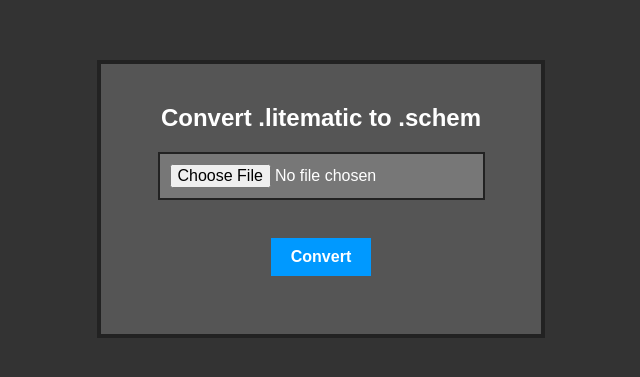
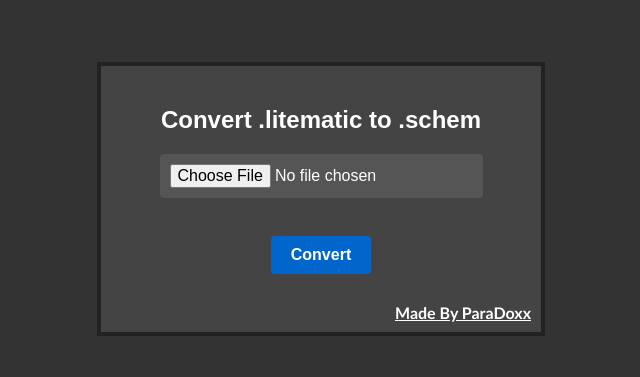
Before and after one commit to ParaDoxx619/lite2schem, a plain HTML site: page index.html in a window 1280 px wide. Shown: the part 209-586 px from the top of the page, without its empty margins (319-959 px from the left). Drawn offline with Linux system fonts and the light colour scheme.

Commit message:
Update index.html

```diff
--- a/index.html
+++ b/index.html
@@ -1,11 +1,6 @@
-
 <!DOCTYPE html>
 <html>
   <head>
-     <meta charset="UTF-8">
-    <meta name="viewport" content="width=device-width, initial-scale=1.0">
-    <meta name="description" content="A tool to convert .litematic files to .schem files">
-    <title>Litematic to Schem Converter</title>
     <style>
       body {
         display: flex;
@@ -13,51 +8,68 @@
         justify-content: center;
         height: 100vh;
         font-family: Arial, sans-serif;
-        background-color: #333333;
+        background-color: #333;
       }
 
       .box {
-        background-color: #555555;
-        border: 4px solid #222222;
+        background-color: #444;
+        border: 4px solid #222;
         padding: 20px;
         text-align: center;
         width: 400px;
+        position: relative;
       }
 
       h2 {
         font-size: 24px;
         font-weight: bold;
+        color: #fff;
         margin-bottom: 20px;
-        color: white;
       }
 
       input[type="file"] {
         font-size: 16px;
         padding: 10px;
         margin-bottom: 20px;
-        background-color: #777777;
-        border: 2px solid #222222;
-        color: white;
+        background-color: #555;
+        color: #fff;
+        border: none;
+        border-radius: 4px;
       }
 
       button {
         font-size: 16px;
         font-weight: bold;
         padding: 10px 20px;
-        background-color: #0099ff;
+        background-color: #06c;
+        color: #fff;
         border: none;
+        border-radius: 4px;
         cursor: pointer;
         margin-bottom: 20px;
-        color: white;
       }
 
       #output {
-        color: white;
+        color: #fff;
+      }
+
+      .made-by {
+        position: absolute;
+        font-family: 'Gill Sans', 'Gill Sans MT', Calibri, 'Trebuchet MS', sans-serif;
+        font-weight: bold;
+        bottom: 10px;
+        right: 10px;
+        font-size: 16px;
+        color: #fff;
       }
     </style>
+
   </head>
   <body>
     <div class="box">
+      <div class="made-by">
+        <a href="https://www.paradoxx.site" target="_blank" style="color: white;">Made By ParaDoxx</a>
+        </div>
       <h2>Convert .litematic to .schem</h2>
       <input type="file" id="litematic-file" />
       <br />
```
